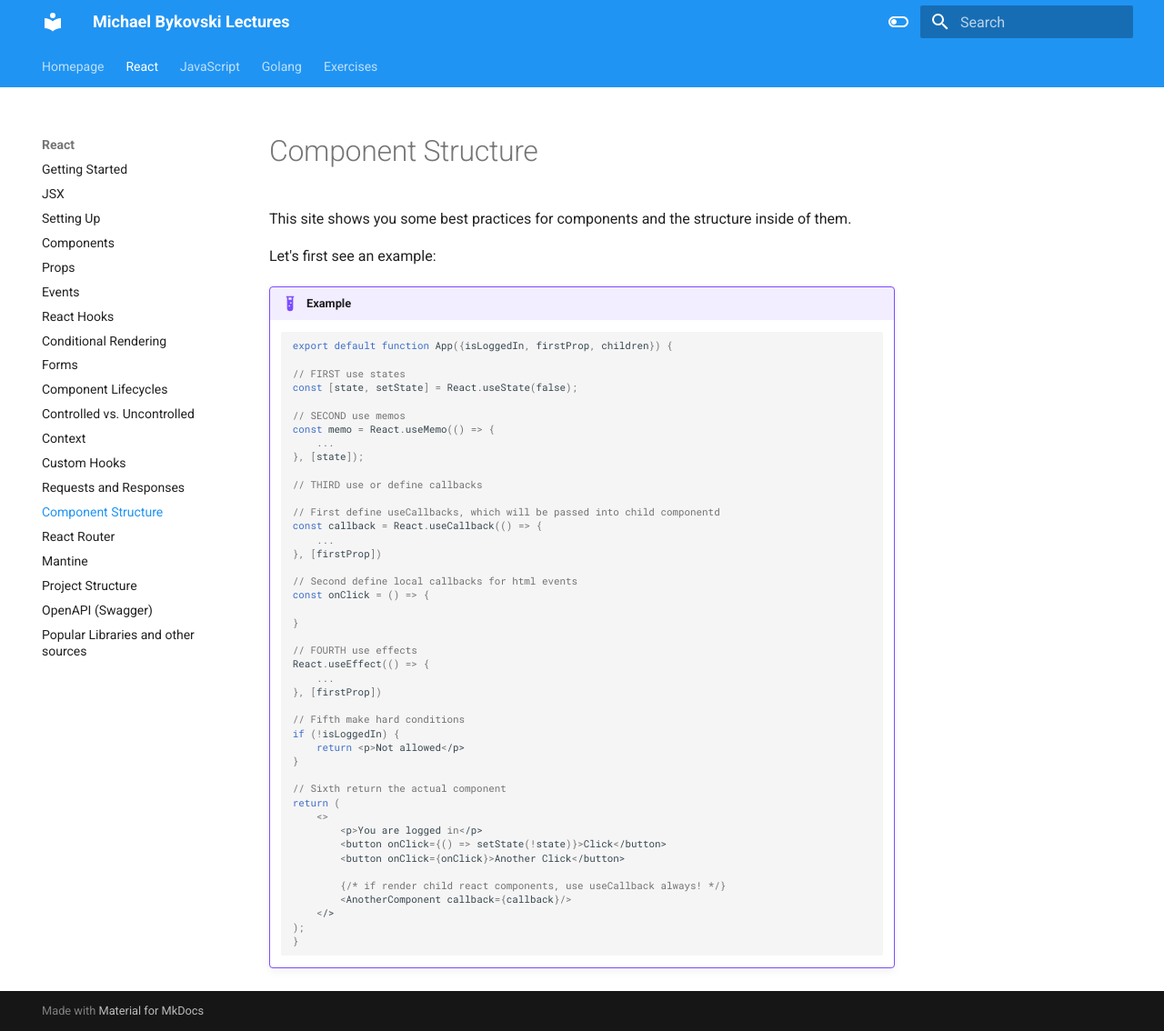
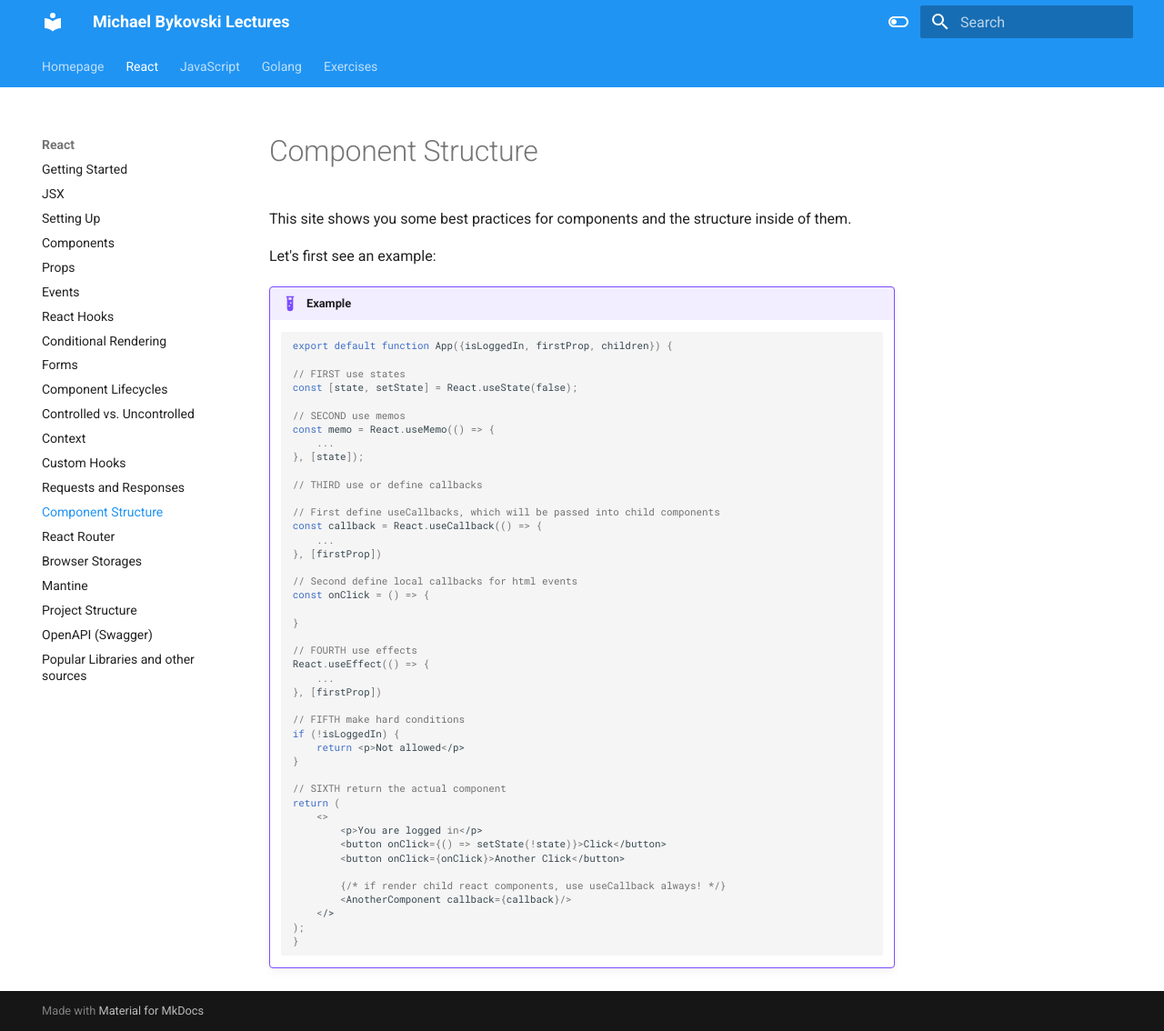
Before and after one commit to bykof/bykof.github.com, an MkDocs documentation site: the page built from docs/react/component_structure.md, in a window 1280 px wide and 1134 px high. Shown: the whole window at 91% size. Built offline with MkDocs 1.6.1 and Material for MkDocs 9.7.7, drawn with Linux system fonts in a browser that asks for light colours.

Commit message:
Fix browser storages

```diff
--- a/docs/react/component_structure.md
+++ b/docs/react/component_structure.md
@@ -20,7 +20,7 @@
 
     // THIRD use or define callbacks
 
-    // First define useCallbacks, which will be passed into child componentd
+    // First define useCallbacks, which will be passed into child components
     const callback = React.useCallback(() => {
         ...
     }, [firstProp])
@@ -35,12 +35,12 @@
         ...
     }, [firstProp])
 
-    // Fifth make hard conditions
+    // FIFTH make hard conditions
     if (!isLoggedIn) {
         return <p>Not allowed</p>
     }
 
-    // Sixth return the actual component
+    // SIXTH return the actual component
     return (
         <>
             <p>You are logged in</p>
--- a/mkdocs.yml
+++ b/mkdocs.yml
@@ -20,6 +20,7 @@
           - react/fetch_and_useQuery.md
           - react/component_structure.md
           - react/react-router.md
+          - react/browser-storages.md
           - react/mantine.md
           - react/project_structure.md
           - react/openapi.md
```
Also changed, not shown: docs/react/browser-storages.md (added, +19 -0 lines), docs/react/project_structure.md (+1 -1 lines).
